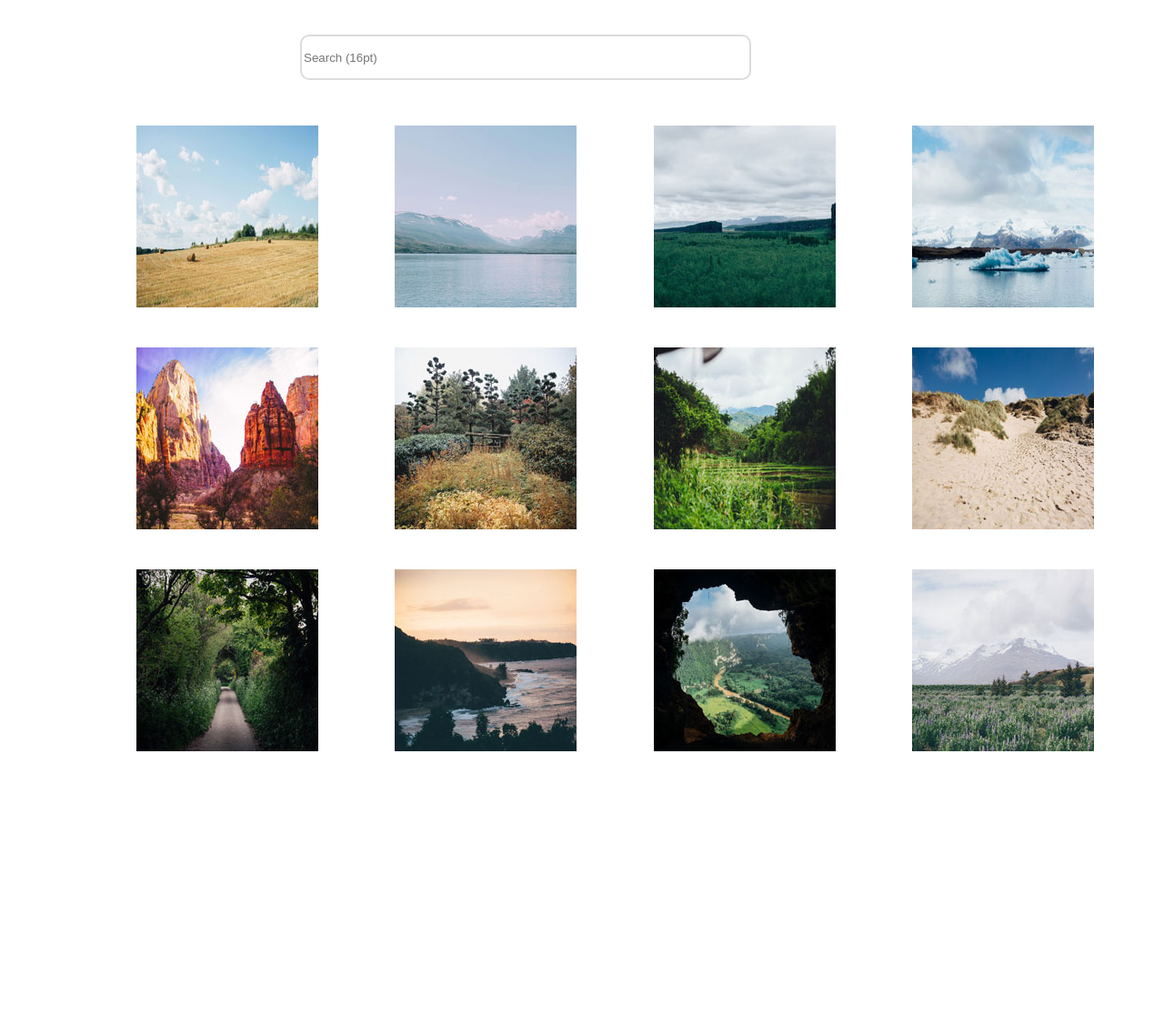
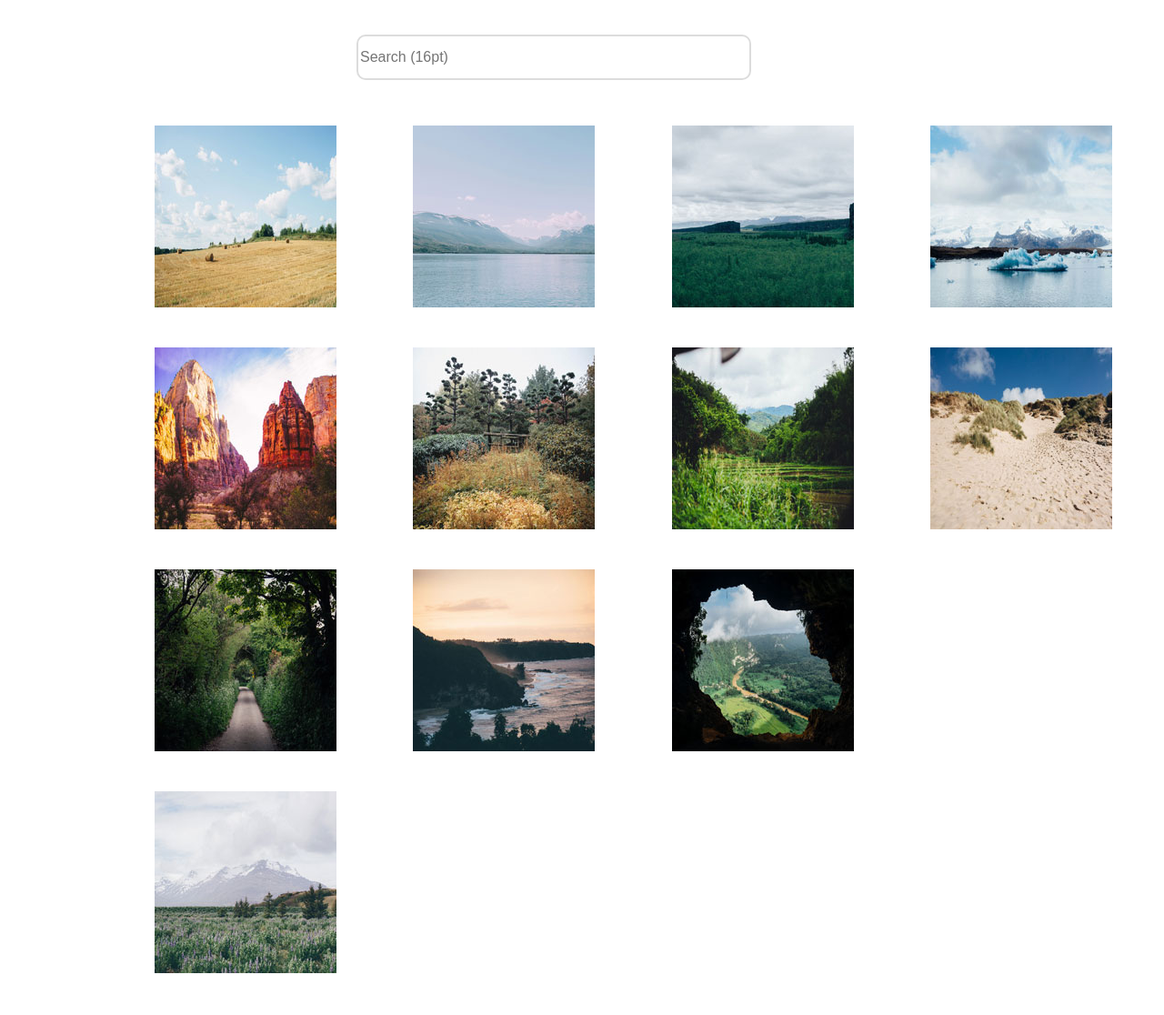
Before and after one commit to LindsWade/Techdegree-Project-4, a plain HTML site: page index.html in a window 1280 px wide. Shown: the whole page at 91% size. Before the commit the page ends 1031 px from the top, so only its background shows below. Drawn offline with nearby package versions, Linux system fonts and the light colour scheme.

Commit message:
Fixing Minor Formatting

```diff
--- a/styles.css
+++ b/styles.css
@@ -32,17 +32,18 @@ ul {
   padding-left: 30px;
   padding-right: 30px;
   margin-top: 30px;
-  margin-left: 40px;
+  margin-left: 60px;
 }
 
 
 #search {
+  font-size: 16px;
   display: inline;
-  width: 40%;
+  width: 35%;
   height: 50px;
   text-align: left;
   border: Gainsboro solid 2px;
   border-radius: 10px;
-  margin-left: 25%;
+  margin-left: 30%;
 
 }
```
Also changed, not shown: index.html (+2 -2 lines), 1 other file.
